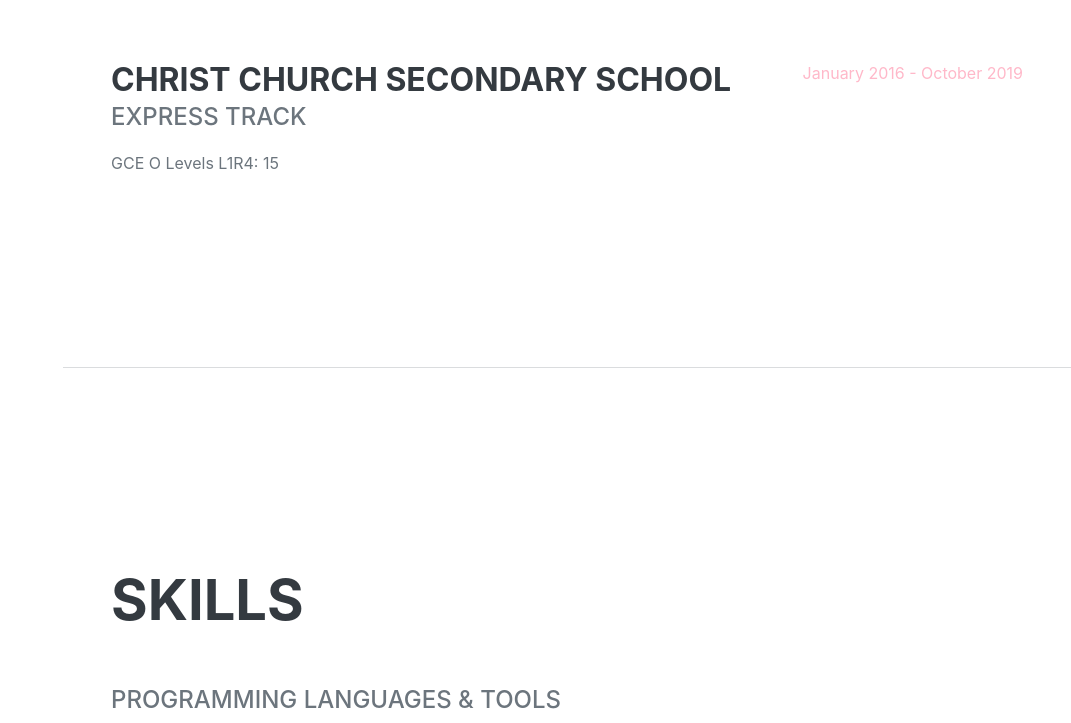
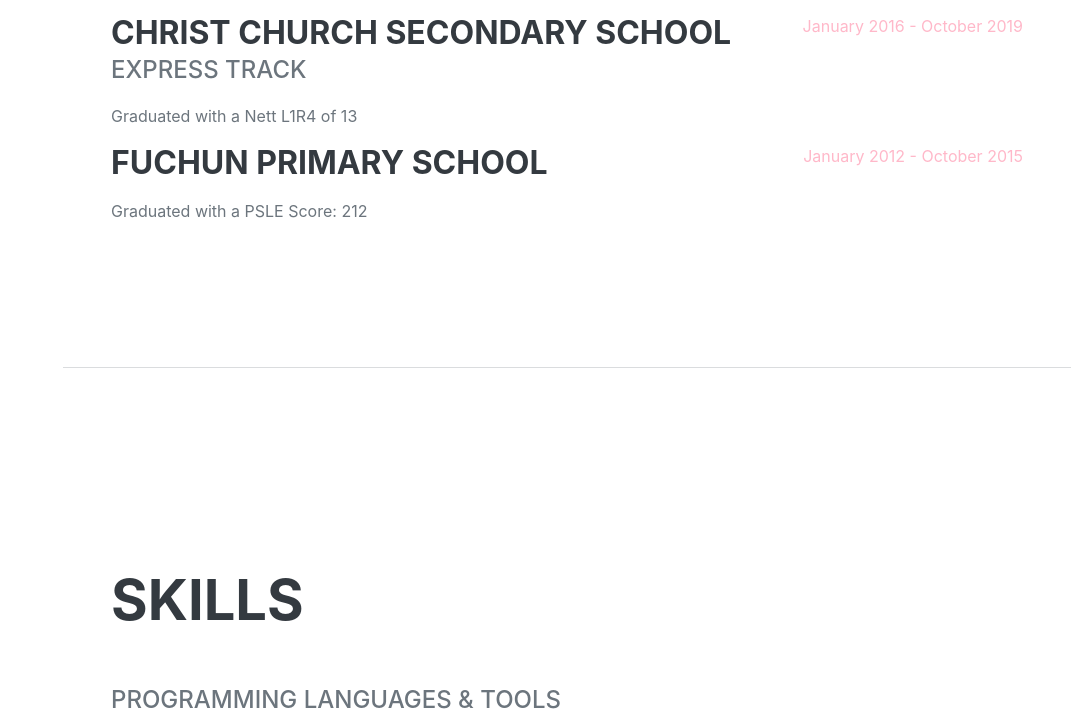
Before and after one commit to ralphgerard/ralphcodes, a website: page index.html in a window 1280 px wide. Shown: the part 2117-2840 px from the top of the page, without its empty margins (209-1280 px from the left). Drawn offline with nearby package versions, Linux system fonts and the light colour scheme; a web font is replaced by a local one.

Commit message:
Changed up the format of the education section

```diff
--- a/index.html
+++ b/index.html
@@ -104,12 +104,21 @@
                         <div class="flex-shrink-0"><span class="text-primary">April 2020 - March 2023</span></div>
                     </div>
                     <div class="d-flex flex-column flex-md-row justify-content-between">
+
                         <div class="flex-grow-1">
                             <h3 class="mb-0">Christ Church Secondary School</h3>
                             <div class="subheading mb-3">Express Track</div>
-                            <p>GCE O Levels L1R4: 15</p>
+                            <p>Graduated with a Nett L1R4 of 13</p>
                         </div>
                         <div class="flex-shrink-0"><span class="text-primary">January 2016 - October 2019</span></div>
+                    </div>
+                    <div class="d-flex flex-column flex-md-row justify-content-between">
+                        <div class="flex-grow-1">
+                            <h3 class="mb-0">Fuchun Primary School</h3>
+                            <div class="subheading mb-3"></div>
+                            <p>Graduated with a PSLE Score: 212</p>
+                        </div>
+                        <div class="flex-shrink-0"><span class="text-primary">January 2012 - October 2015 </span></div>
                     </div>
                 </div>
             </section>
```
